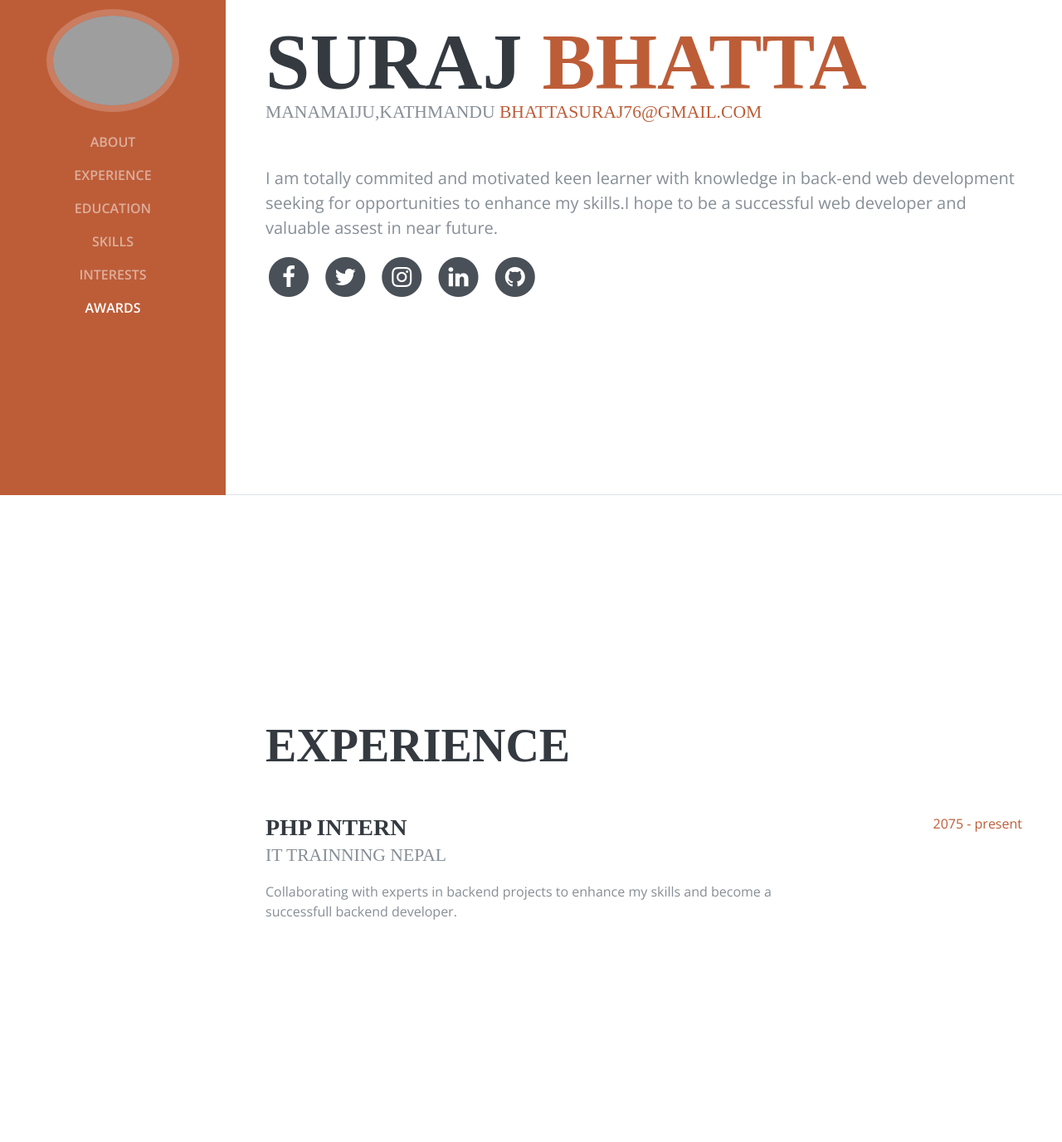
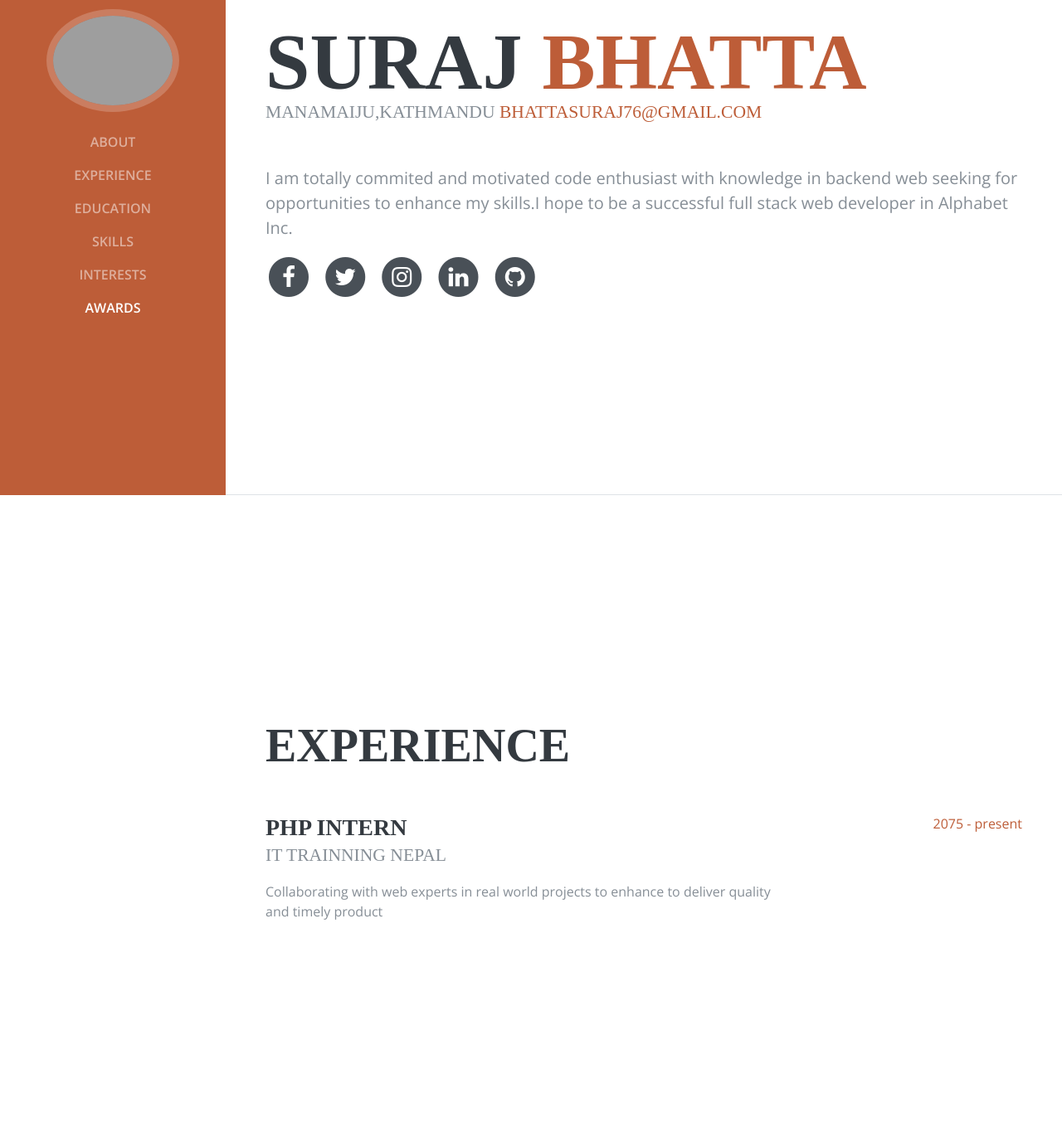
Before and after one commit to bhattasuraj76/portfolio, a plain HTML site: page index.html in a window 1280 px wide. Shown: the part 203-1580 px from the top of the page at 83% size. Drawn offline with nearby package versions, Linux system fonts and the light colour scheme; grey boxes are pictures that could not be loaded; a web font is replaced by a local one.

Commit message:
Update index.html

```diff
--- a/index.html
+++ b/index.html
@@ -77,8 +77,8 @@
                 <!--overviews.-->
                 <!--Iterative approaches to corporate strategy foster collaborative thinking to further the overall value-->
                 <!--proposition.</p>-->
-            <p class="lead">I am  totally commited and motivated keen learner with knowledge in back-end web development seeking
-                for opportunities to enhance my skills.I hope to be a successful web developer and valuable assest in near future.</p>
+            <p class="lead">I am  totally commited and motivated code enthusiast with knowledge in backend web seeking
+                for opportunities to enhance my skills.I hope to be a successful full stack web developer in Alphabet Inc.</p>
             <ul class="list-inline list-social-icons mb-0">
                 <li class="list-inline-item">
                     <a href="https://facebook.com/maddyhunter76">
@@ -168,8 +168,8 @@
                     <!--<p>Collaboratively administrate empowered markets via plug-and-play networks. Dynamically-->
                         <!--procrastinate B2C users after installed base benefits. Dramatically visualize customer directed-->
                         <!--convergence without revolutionary ROI.</p>-->
-                    <p>Collaborating with experts in backend projects to enhance my skills and
-                        become a successfull backend developer.</p>
+                    <p>Collaborating with web experts in real world projects to enhance to deliver quality and timely
+                        product</p>
                 </div>
                 <div class="resume-date text-md-right">
                     <span class="text-primary">2075 - present</span>
@@ -203,16 +203,7 @@
                     <span class="text-primary">2070 - 2072</span>
                 </div>
             </div>
-            <!--<div class="resume-item d-flex flex-column flex-md-row">-->
-                <!--<div class="resume-content mr-auto">-->
-                    <!--<h3 class="mb-0">Government of Nepal</h3>-->
-                    <!--<div class="subheading mb-3">Sainik Awasiya Mahavidyalaya</div>-->
-                    <!--<p>First Division With Distinction</p>-->
-                <!--</div>-->
-                <!--<div class="resume-date text-md-right">-->
-                    <!--<span class="text-primary">Passed Year: 2070</span>-->
-                <!--</div>-->
-            <!--</div>-->
+            <!
 
         </div>
     </section>
@@ -275,8 +266,8 @@
         <div class="my-auto">
             <h2 class="mb-5">Interests</h2>
             <p class="lead">Apart from being a web developer, I enjoy most of my time following a number of sci-fi and crime genre movies and television
-                shows and I spend a large amount of my free time exploring the latest technolgy
-                advancements in the back-end web development world.
+                shows. I enjoy playing both indoor and outdoor games like chess, cricket, football etc. I spend large amount of my free time exploring the advancedment in technolgy.
+
             </p>
         </div>
     </section>
```
